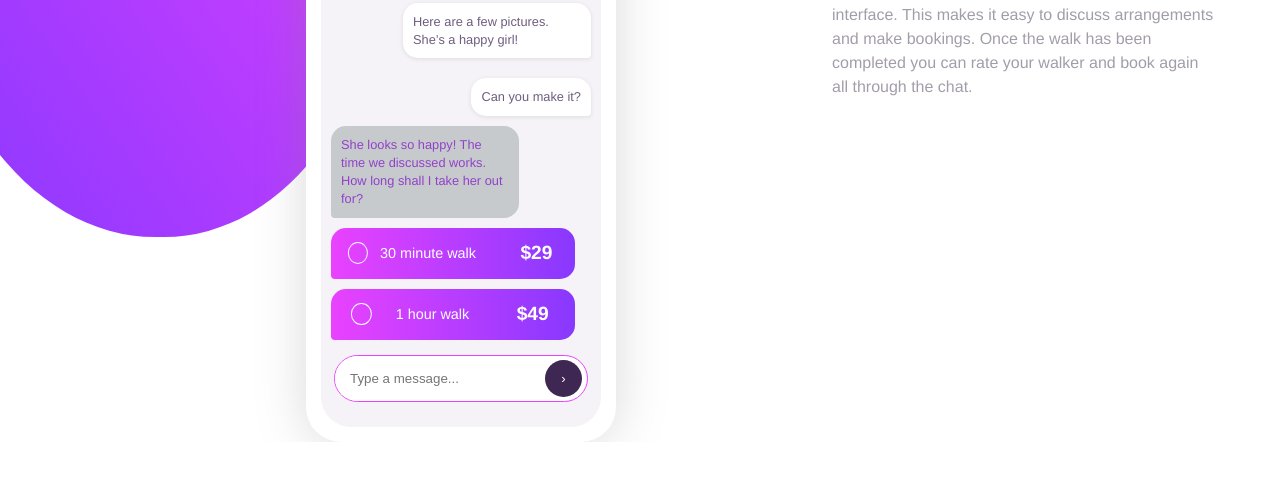
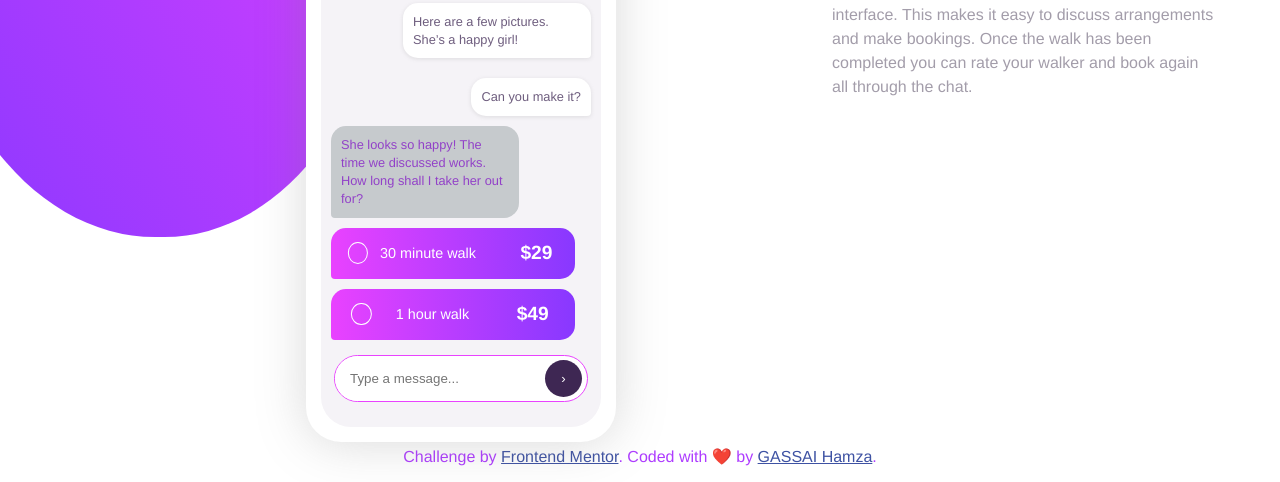
Before and after one commit to GHamza-Dev/chat-app-css-illustration-master-, a plain HTML site: page index.html in a window 1280 px wide. Shown: the part 423-905 px from the top of the page. Before the commit the page ends 865 px from the top, so only its background shows below. Drawn offline with Linux system fonts and the light colour scheme.

Commit message:
- Style and Fixe broken links

```diff
--- a/index.html
+++ b/index.html
@@ -9,7 +9,7 @@
   <title>Frontend Mentor | [Challenge Name Here]</title>
   <link rel="stylesheet" href="css/style.css">
   <style>
-    .attribution { display: none; font-size: 11px; text-align: center; }
+    .attribution {font-size: 1rem; text-align: center;padding: 1em .5em;color: #ae3cff;box-sizing: border-box; }
     .attribution a { color: hsl(228, 45%, 44%); }
   </style>
 </head>
@@ -85,7 +85,7 @@
   </div>
   <div class="attribution">
     Challenge by <a href="https://www.frontendmentor.io?ref=challenge" target="_blank">Frontend Mentor</a>.
-    Coded by <a href="#">Your Name Here</a>.
+    Coded with ❤️ by <a href="http://github.com/ghamza-dev">GASSAI Hamza</a>.
   </div>
 </body>
 </html>
```
